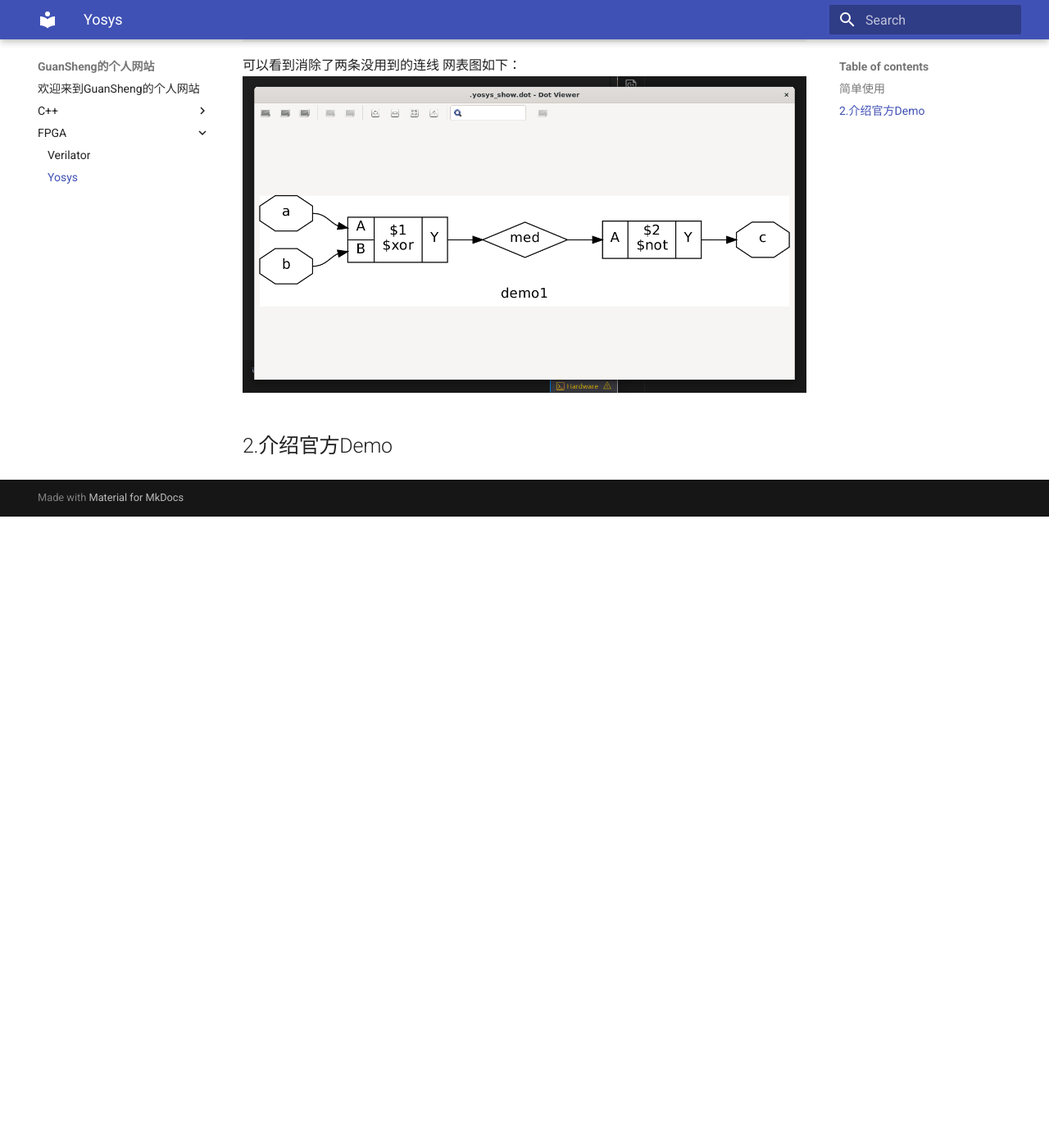
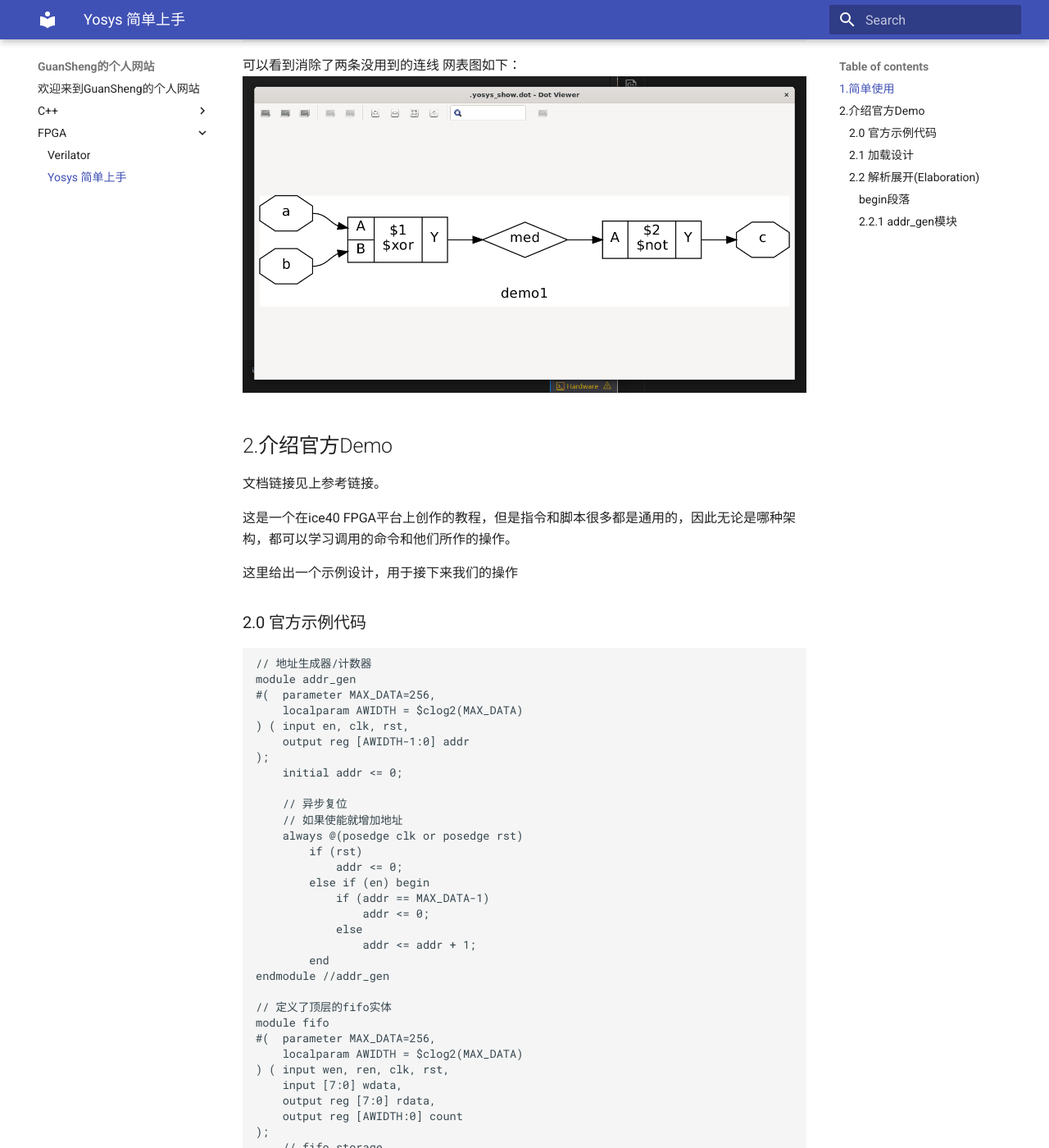
Before and after one commit to DaTouJun/guansheng.github.io, an MkDocs documentation site: the page built from docs/FPGA/yosys.md, in a window 1280 px wide and 1400 px high, scrolled down 1863 px. Shown: the whole window at 82% size. Built offline with MkDocs 1.6.1 and Material for MkDocs 9.7.7, drawn with Linux system fonts in a browser that asks for light colours; before the commit the page ends 2493 px from its top, so only the background shows below that; some of the changed text lies outside the part shown.

Commit message:
继续yosys的介绍

````diff
--- a/docs/FPGA/yosys.md
+++ b/docs/FPGA/yosys.md
@@ -1,8 +1,8 @@
-# Yosys
+# Yosys 简单上手
 
 开源综合工具
 
-## 简单使用
+## 1.简单使用
 
 [参考链接(yosys官方文档)](https://yosyshq.readthedocs.io/projects/yosys/en/latest/getting_started/example_synth.html#flattening)
 
@@ -65,3 +65,138 @@ Removed 0 unused cells and 2 unused wires.
 ![alt 第二张网表图](image/netlist2.png)
 
 ## 2.介绍官方Demo
+
+文档链接见上参考链接。
+
+这是一个在ice40 FPGA平台上创作的教程，但是指令和脚本很多都是通用的，因此无论是哪种架构，都可以学习调用的命令和他们所作的操作。
+
+这里给出一个示例设计，用于接下来我们的操作
+
+### 2.0 官方示例代码
+```verilog
+// 地址生成器/计数器
+module addr_gen
+#(  parameter MAX_DATA=256,
+	localparam AWIDTH = $clog2(MAX_DATA)
+) ( input en, clk, rst,
+	output reg [AWIDTH-1:0] addr
+);
+	initial addr <= 0;
+
+	// 异步复位
+	// 如果使能就增加地址
+	always @(posedge clk or posedge rst)
+		if (rst)
+			addr <= 0;
+		else if (en) begin
+			if (addr == MAX_DATA-1)
+				addr <= 0;
+			else
+				addr <= addr + 1;
+		end
+endmodule //addr_gen
+
+// 定义了顶层的fifo实体
+module fifo
+#(  parameter MAX_DATA=256,
+	localparam AWIDTH = $clog2(MAX_DATA)
+) ( input wen, ren, clk, rst,
+	input [7:0] wdata,
+	output reg [7:0] rdata,
+	output reg [AWIDTH:0] count
+);
+	// fifo storage
+	// sync read before write
+	wire [AWIDTH-1:0] waddr, raddr;
+	reg [7:0] data [MAX_DATA-1:0];
+	always @(posedge clk) begin
+		if (wen)
+			data[waddr] <= wdata;
+		rdata <= data[raddr];
+	end // storage
+
+	// addr_gen for both write and read addresses
+	addr_gen #(.MAX_DATA(MAX_DATA))
+	fifo_writer (
+		.en     (wen),
+		.clk    (clk),
+		.rst    (rst),
+		.addr   (waddr)
+	);
+
+	addr_gen #(.MAX_DATA(MAX_DATA))
+	fifo_reader (
+		.en     (ren),
+		.clk    (clk),
+		.rst    (rst),
+		.addr   (raddr)
+	);
+
+	// status signals
+	initial count <= 0;
+
+	always @(posedge clk or posedge rst) begin
+		if (rst)
+			count <= 0;
+		else if (wen && !ren)
+			count <= count + 1;
+		else if (ren && !wen)
+			count <= count - 1;
+	end
+
+endmodule
+
+```
+
+### 2.1 加载设计
+首先还是要先加载设计
+```sh
+yosys fifo.v
+```
+
+```sh-output
+
+ /----------------------------------------------------------------------------\
+ |  yosys -- Yosys Open SYnthesis Suite                                       |
+ |  Copyright (C) 2012 - 2024  Claire Xenia Wolf <claire@yosyshq.com>         |
+ |  Distributed under an ISC-like license, type "license" to see terms        |
+ \----------------------------------------------------------------------------/
+ Yosys 0.40+50 (git sha1 0f9ee20ea, clang++ 17.0.6 -fPIC -Os)
+
+-- Parsing `fifo.v' using frontend ` -vlog2k' --
+
+1. Executing Verilog-2005 frontend: fifo.v
+Parsing Verilog input from `fifo.v' to AST representation.
+Storing AST representation for module `$abstract\addr_gen'.
+Storing AST representation for module `$abstract\fifo'.
+Successfully finished Verilog frontend.
+```
+已经将其转换为了AST树也就是抽象语法树
+
+
+### 2.2 解析展开(Elaboration)
+
+我们已经进入了交互式终端，可以直接调用Yosys的命令
+我们的目的是调用`synth_ice40 -top fifo`不过我们来单独调用各个命令来学习每个部分是如何进行整个工作流的
+我们将从简单的部分也就是`addr_gen`开始
+
+使用`help synth_ice40`可以查看这条指令由许多指令组合而成
+我们先从标注为`begin`的段落开始
+
+##### `begin`段落
+```sh
+read_verilog -D ICE40_HX -lib -specify +/ice40/cells_sim.v
+hierarchy -check -top <top>
+proc
+```
+
+第一句加载了ice40的单元模型，使我们能够导入平台特定的IP
+例如PLL，在我们使用的时候可能需要使用`SB_PLL40_CORE`而不是在综合映射阶段采才去使用。
+不过我们的设计也没有使用任何IP块，因此可以跳过这句指令。但是在后续的映射阶段仍然需要导入。
+
+> 提示
+> +/是一个对Yosys的share目录的动态引用，一般是`/usr/local/share/yosys`
+
+#### 2.2.1 addr_gen模块
+我们先从`addr_gen`模块开始，从`hierarchy -top addr_gen`这条指令开始
+其中addr_gen的代码[见上](#20-官方示例代码)
--- a/mkdocs.yml
+++ b/mkdocs.yml
@@ -5,3 +5,7 @@ theme:
   name: material
 plugins:
   - search
+
+markdown_extensions:
+  - toc:
+      slugify: !!python/name:pymdownx.slugs.uslugify
````
Also changed, not shown: 1 other file.
